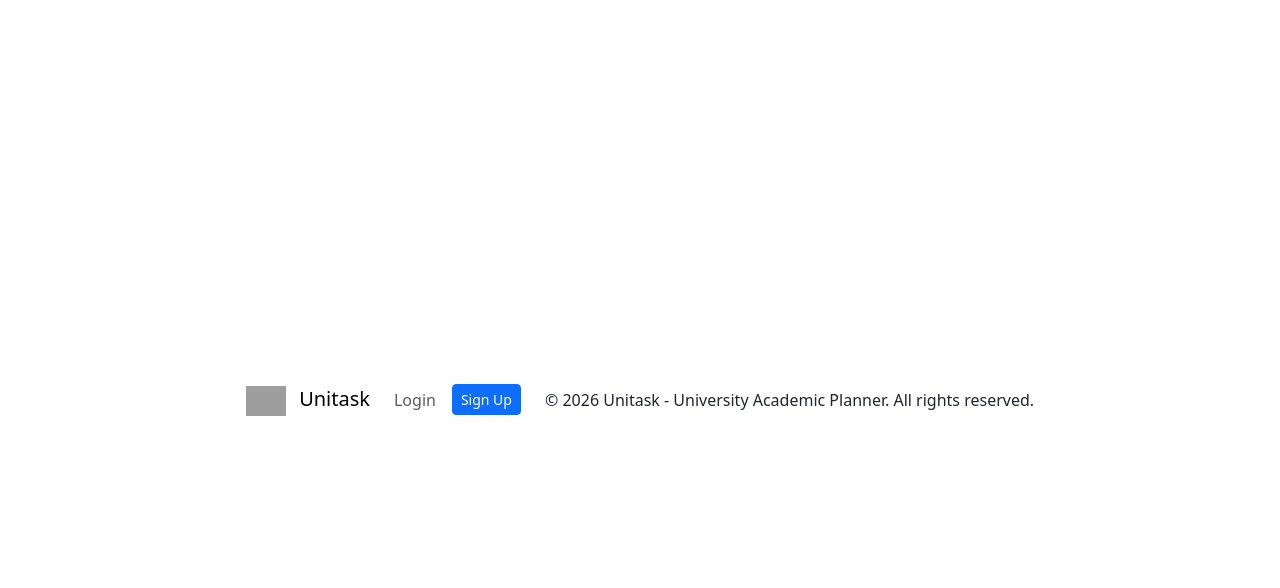
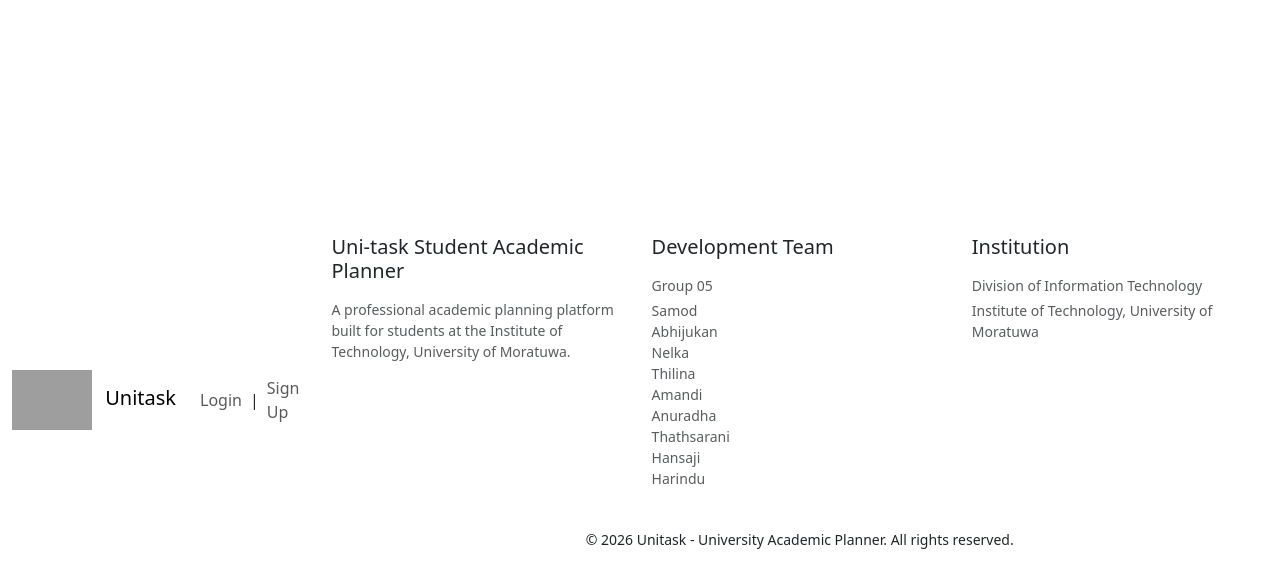
Before and after one commit to Keshara14/Uni-task, a Flask app: template Uni-task Project/templates/base.html in a window 1280 px wide. Shown: the top 588 px of the page. Run offline with Flask 3, Linux system fonts and the light colour scheme; the template is opened without the code that fills it, so the values that code supplies are empty; parts of the project's set-up code (start-up, migrations or seed data) failed here and were passed over; grey boxes are pictures that could not be loaded.

Commit message:
Update base.html

```diff
--- a/Uni-task Project/templates/base.html
+++ b/Uni-task Project/templates/base.html
@@ -16,10 +16,12 @@
     {% block extra_css %}{% endblock %}
 </head>
 <body>
+    {% block background %}{% endblock %}
+
     <nav class="navbar navbar-expand-lg sticky-top">
         <div class="container">
             <a class="navbar-brand" href="{{ url_for('dashboard') if session.user_id else url_for('login') }}">
-                <img src="{{ url_for('static', filename='logo.png') }}" alt="Unitask Logo" class="me-2" style="height: 30px;">
+                <img src="{{ url_for('static', filename='logo.png') }}" alt="Unitask Logo" class="me-2" style="height: 60px;">
                 <span>Unitask</span>
             </a>
 
@@ -45,21 +47,30 @@
                                 <i class="fas fa-sign-out-alt me-1"></i> Logout
                             </a>
                         </li>
-                        <li class="nav-item ms-2">
-                            <span class="badge bg-primary rounded-pill px-3 py-2">
-                                <i class="fas fa-user me-1"></i> {{ session.username }}
-                            </span>
-                        </li>
                     {% else %}
                         <li class="nav-item">
                             <a class="nav-link" href="{{ url_for('login') }}">Login</a>
                         </li>
+                        <li class="nav-item nav-separator d-none d-lg-flex align-items-center">
+                            |
+                        </li>
                         <li class="nav-item">
-                            <a class="btn btn-primary btn-sm ms-2" href="{{ url_for('signup') }}">Sign Up</a>
+                            <a class="nav-link" href="{{ url_for('signup') }}">Sign Up</a>
                         </li>
                     {% endif %}
                 </ul>
             </div>
+
+            {% if session.user_id %}
+            <div class="user-profile-container">
+                <div class="user-profile-badge">
+                    <div class="user-avatar-circle">
+                        {{ session.username[0]|upper }}
+                    </div>
+                    <span class="user-name">{{ session.username }}</span>
+                </div>
+            </div>
+            {% endif %}
         </div>
     </nav>
 
@@ -67,10 +78,43 @@
         {% block content %}{% endblock %}
     </main>
 
-
     <footer class="footer">
-        <div class="container text-center">
-            <p class="mb-0">&copy; 2026 Unitask - University Academic Planner. All rights reserved.</p>
+        <div class="container">
+            <div class="row gy-4">
+                <div class="col-md-4">
+                    <h5 class="footer-heading mb-3">Uni-task Student Academic Planner</h5>
+                    <p class="text-muted small mb-0">A professional academic planning platform built for students at the Institute of Technology, University of Moratuwa.</p>
+                </div>
+                <div class="col-md-4">
+                    <h5 class="footer-heading mb-3">Development Team</h5>
+                    <p class="text-muted small mb-1">Group 05</p>
+                    <ul class="list-unstyled footer-list text-muted small mb-0">
+                        <li>Samod</li>
+                        <li>Abhijukan</li>
+                        <li>Nelka</li>
+                        <li>Thilina</li>
+                        <li>Amandi</li>
+                        <li>Anuradha</li>
+                        <li>Thathsarani</li>
+                        <li>Hansaji</li>
+                        <li>Harindu</li>
+                    </ul>
+                </div>
+                <div class="col-md-4">
+                    <h5 class="footer-heading mb-3">Institution</h5>
+                    <p class="text-muted small mb-1">Division of Information Technology</p>
+                    <p class="text-muted small mb-0">Institute of Technology, University of Moratuwa</p>
+                </div>
+            </div>
+        </div>
+        <div class="footer-bottom-bar">
+            <div class="container">
+                <div class="row mt-4">
+                    <div class="col text-center py-3">
+                        <p class="small footer-bottom-text mb-0">&copy; 2026 Unitask - University Academic Planner. All rights reserved.</p>
+                    </div>
+                </div>
+            </div>
         </div>
     </footer>
 
```
